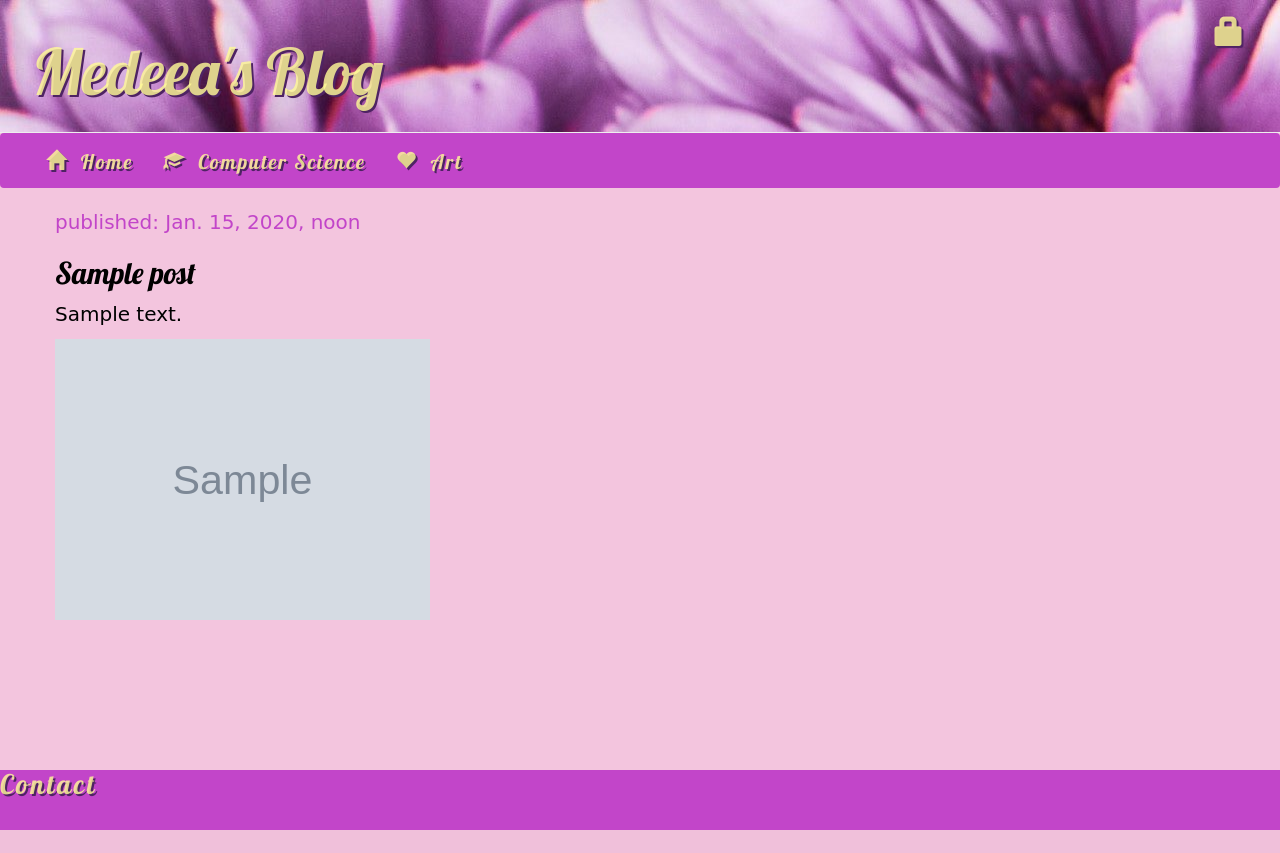
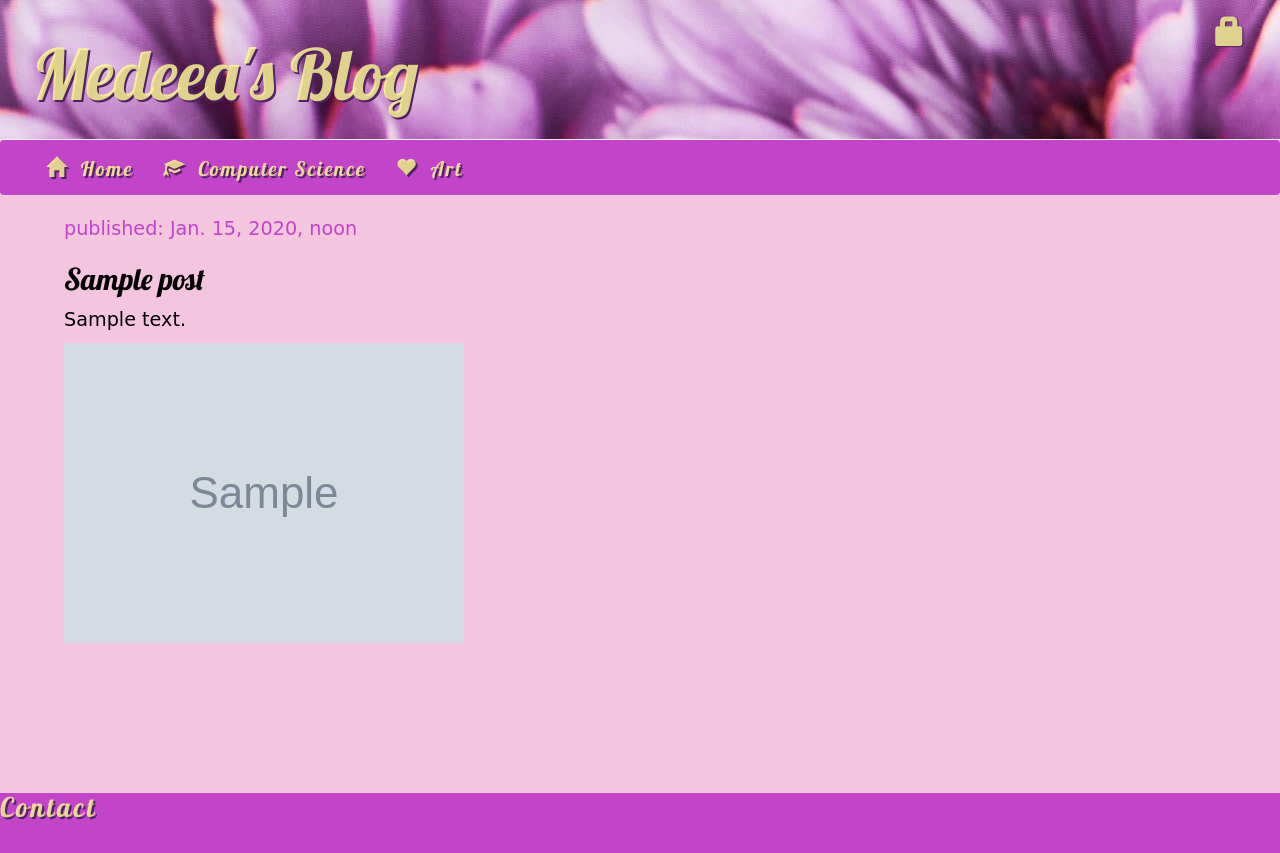
Before and after one commit to MedeeaZ/my-first-blog, a Django app: page /cs/ in a window 1280 px wide. Before the commit the page ends 830 px from the top, so only its background shows below. Run offline with Django 3.2, Linux system fonts and the light colour scheme; tables that the repository leaves empty hold one stand-in row (values such as "Sample post"); grey boxes marked "Sample" are stand-in pictures; some libraries are stand-ins or nearby versions; some web fonts are replaced.

Commit message:
I used vh and vw

```diff
--- a/mysite/blog/static/css/blog.css
+++ b/mysite/blog/static/css/blog.css
@@ -8,8 +8,8 @@
 .page-header h1, .page-header h1 a, .page-header h1 a:visited, .page-header h1 a:active {
 
     color: #fffa97d0;
-    font-size: 5vw;
-    text-shadow: 2px 2px rgb(78, 35, 99);
+    font-size: 5.5vw;
+    text-shadow: 0.15vw 0.15vw rgb(78, 35, 99);
     text-decoration: none;
 }
 
@@ -48,10 +48,11 @@ body {
     overflow: auto;
 }
 
-.content {
+.content_container {
     background-color: #f3c5de;
-    margin-left: 40px;
+    margin-left: 5%;
     padding-bottom: 60px;
+    width: 90%;
 
 }
 
@@ -74,10 +75,10 @@ h1, h2, h3, h4 {
 
 .top-menu, .top-menu:hover, .top-menu:visited {
     color: #fffa97d0;
-    text-shadow: 2px 2px 1px rgb(78, 35, 99);
+    text-shadow: 0.08vw 0.08vw 1px rgb(78, 35, 99);
     float: right;
     font-size: 2.3vw;
-    margin-right: 20px;
+    margin-right: 1.5vw;
 }
 
 #login {
@@ -98,8 +99,10 @@ h1, h2, h3, h4 {
 
 .post p {
     color: #000000;
-    font-size: 15pt;
+    font-size: 1.5vw;
     font-family: 'Amethysta', cursive;
+    text-align: justify;
+    text-justify: inter-word;
 }
 
 .date p{
--- a/mysite/blog/templates/blog/base.html
+++ b/mysite/blog/templates/blog/base.html
@@ -64,13 +64,9 @@
                 </div>
             </div>
         </nav>
-        <div class="content container">
-            <div class="row">
-                <div class="col-md-8">
+        <div class="content_container">
                 {% block content %}
                 {% endblock %}
-                </div>
-            </div>
         </div>
         </div>
         <div class = "footer">
--- a/mysite/blog/views.py
+++ b/mysite/blog/views.py
@@ -68,5 +68,9 @@ def post_publish(request, pk):
 @login_required
 def post_remove(request, pk):
     post = get_object_or_404(Post, pk=pk)
+    tag = post.tag
     post.delete()
-    return redirect('post_list')
+    if(tag == 'CS'):
+        return redirect('post_cs')
+    else:
+        return redirect('post_art')
```
